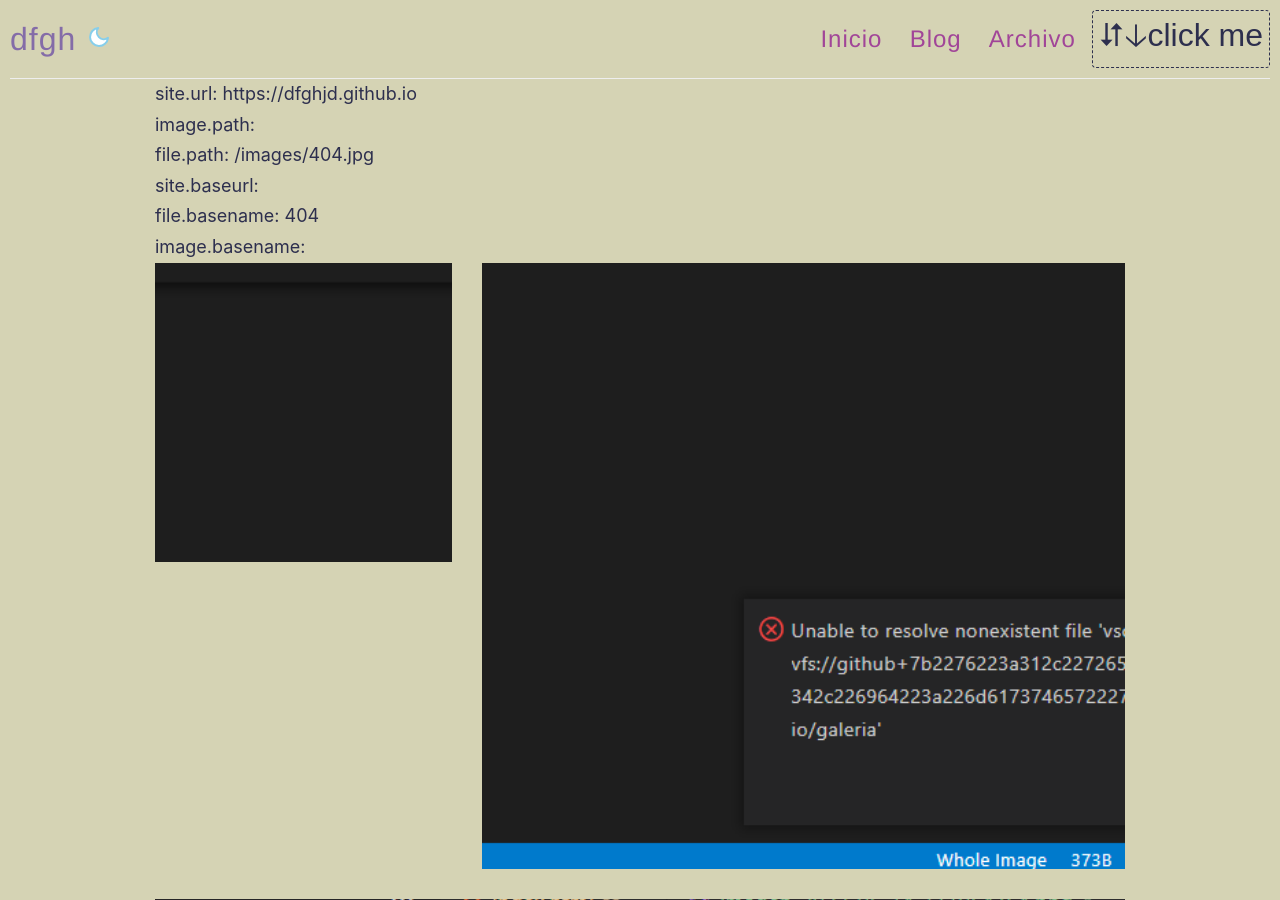
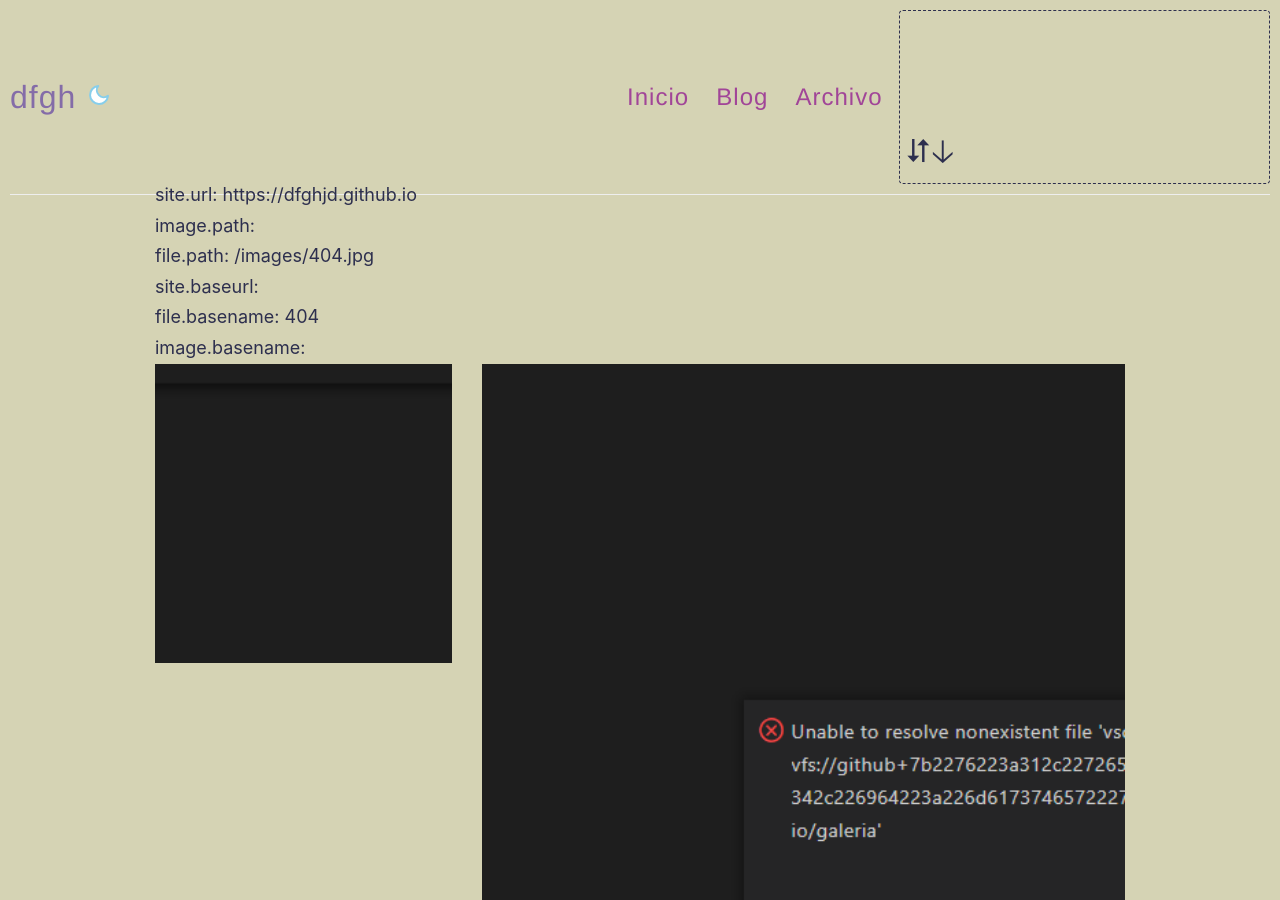
Before and after one commit to dfghjd/dfghjd.github.io, a Jekyll site: the page built from index.html, in a window 1280 px wide and 900 px high. Built offline with Jekyll 4.4.1, drawn with Linux system fonts in a browser that asks for light colours.

Commit message:
one file for svgs

```diff
--- a/_layouts/default.html
+++ b/_layouts/default.html
@@ -8,7 +8,11 @@
       <div class="wrapper-masthead">
         <div class="contain">
           {% include header.html %}
-          <button class="sendbottom">click me</button>
+          <button class="sendbottom">
+            <svg>
+              <use xlink:href="/assets/icons.svg#feather-corner-right-down"></use>
+            </svg>
+          </button>
         </header>
         </div>
       </div>
```
Also changed, not shown: assets/icons.svg (added).
